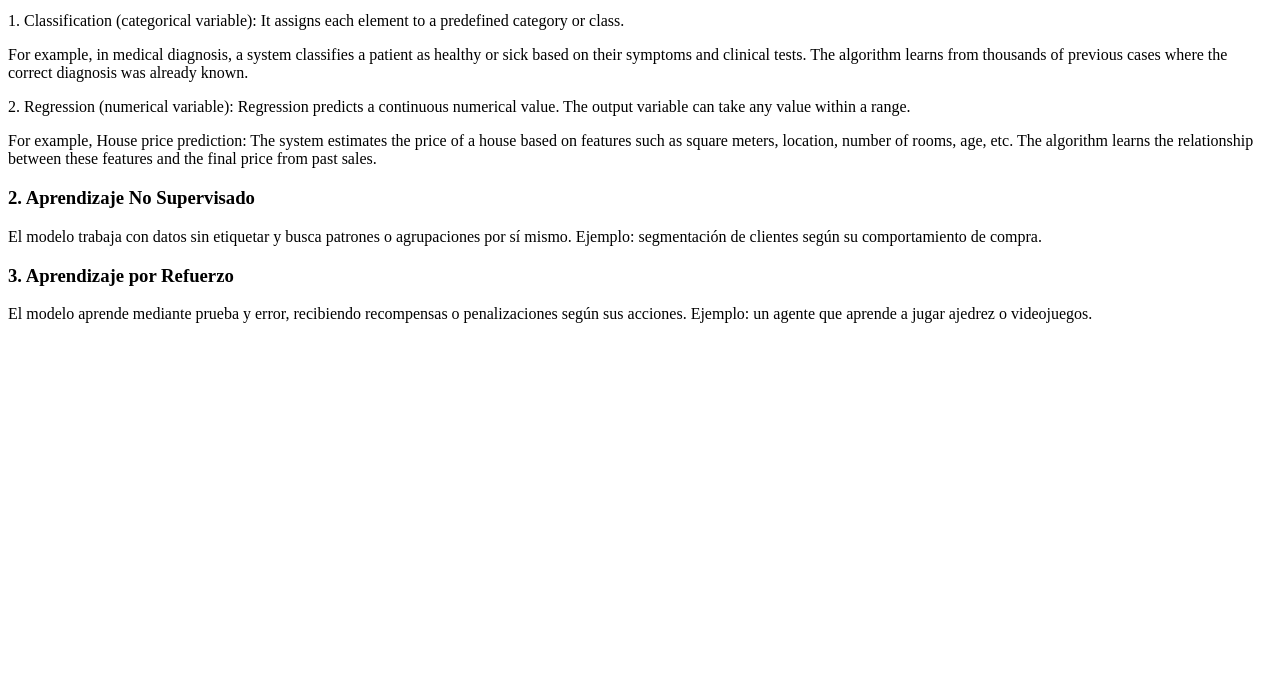
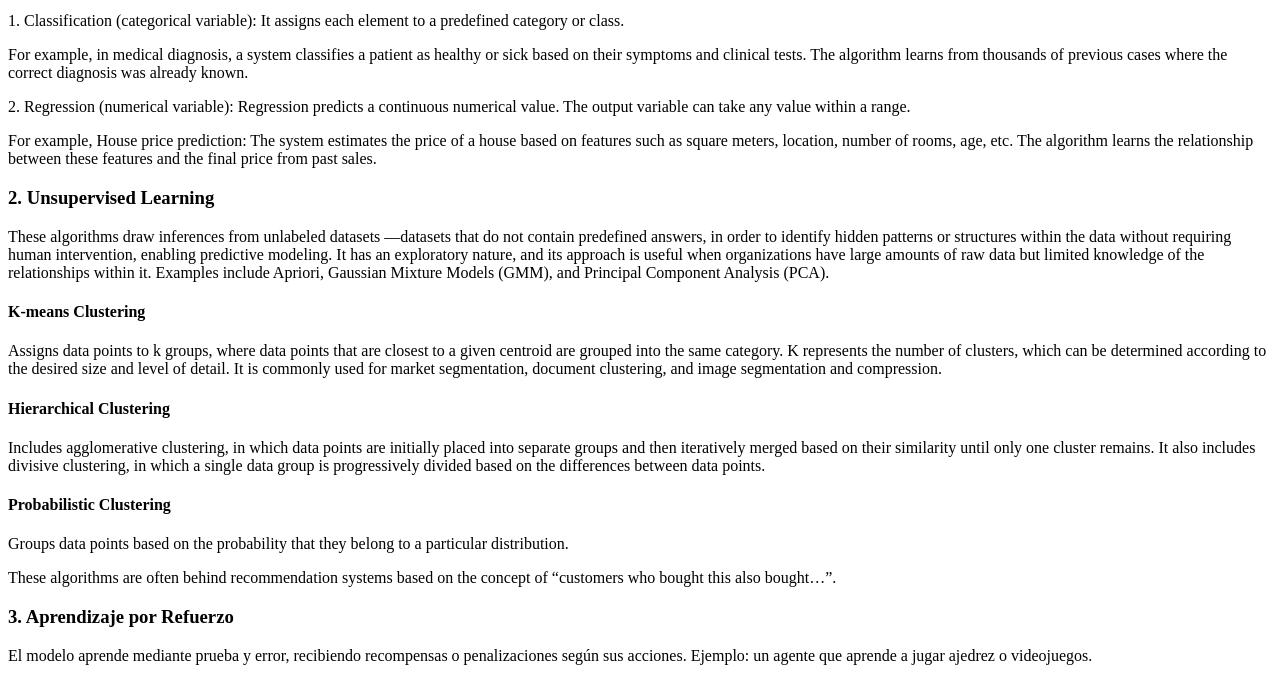
Before and after one commit to EdwGK02/Machine-Learning-IESE, a Python web app: template template/index.html in a window 1280 px wide. Shown: the part 297-978 px from the top of the page. Before the commit the page ends 620 px from the top, so only its background shows below. Run offline with Jinja, Linux system fonts and the light colour scheme; the template is opened without the code that fills it, so the values that code supplies are empty.

Commit message:
docs(content): Add definition of Unsupervised Learning

```diff
--- a/template/index.html
+++ b/template/index.html
@@ -28,9 +28,20 @@
 
         </p>
 
-    <h3>2. Aprendizaje No Supervisado</h3>
-    <p>El modelo trabaja con datos sin etiquetar y busca patrones o agrupaciones por sí mismo.
-    Ejemplo: segmentación de clientes según su comportamiento de compra.</p>
+    <h3>2. Unsupervised Learning</h3>
+    <p>These algorithms draw inferences from unlabeled datasets —datasets that do not contain predefined answers, in order to identify hidden patterns or structures within the data without requiring human intervention, enabling predictive modeling.
+        It has an exploratory nature, and its approach is useful when organizations have large amounts of raw data but limited knowledge of the relationships within it. Examples include Apriori, Gaussian Mixture Models (GMM), and Principal Component Analysis (PCA).</p>
+
+            <h4>K-means Clustering</h4>
+            <p>Assigns data points to k groups, where data points that are closest to a given centroid are grouped into the same category. K represents the number of clusters, which can be determined according to the desired size and level of detail. It is commonly used for market segmentation, document clustering, and image segmentation and compression.</p>
+
+            <h4>Hierarchical Clustering</h4>
+            <p>Includes agglomerative clustering, in which data points are initially placed into separate groups and then iteratively merged based on their similarity until only one cluster remains. It also includes divisive clustering, in which a single data group is progressively divided based on the differences between data points.</p>
+
+            <h4>Probabilistic Clustering</h4>
+            <p>Groups data points based on the probability that they belong to a particular distribution.</p>
+
+        <p>These algorithms are often behind recommendation systems based on the concept of “customers who bought this also bought…”.</p>
 
     <h3>3. Aprendizaje por Refuerzo</h3>
     <p>El modelo aprende mediante prueba y error, recibiendo recompensas o penalizaciones
```
